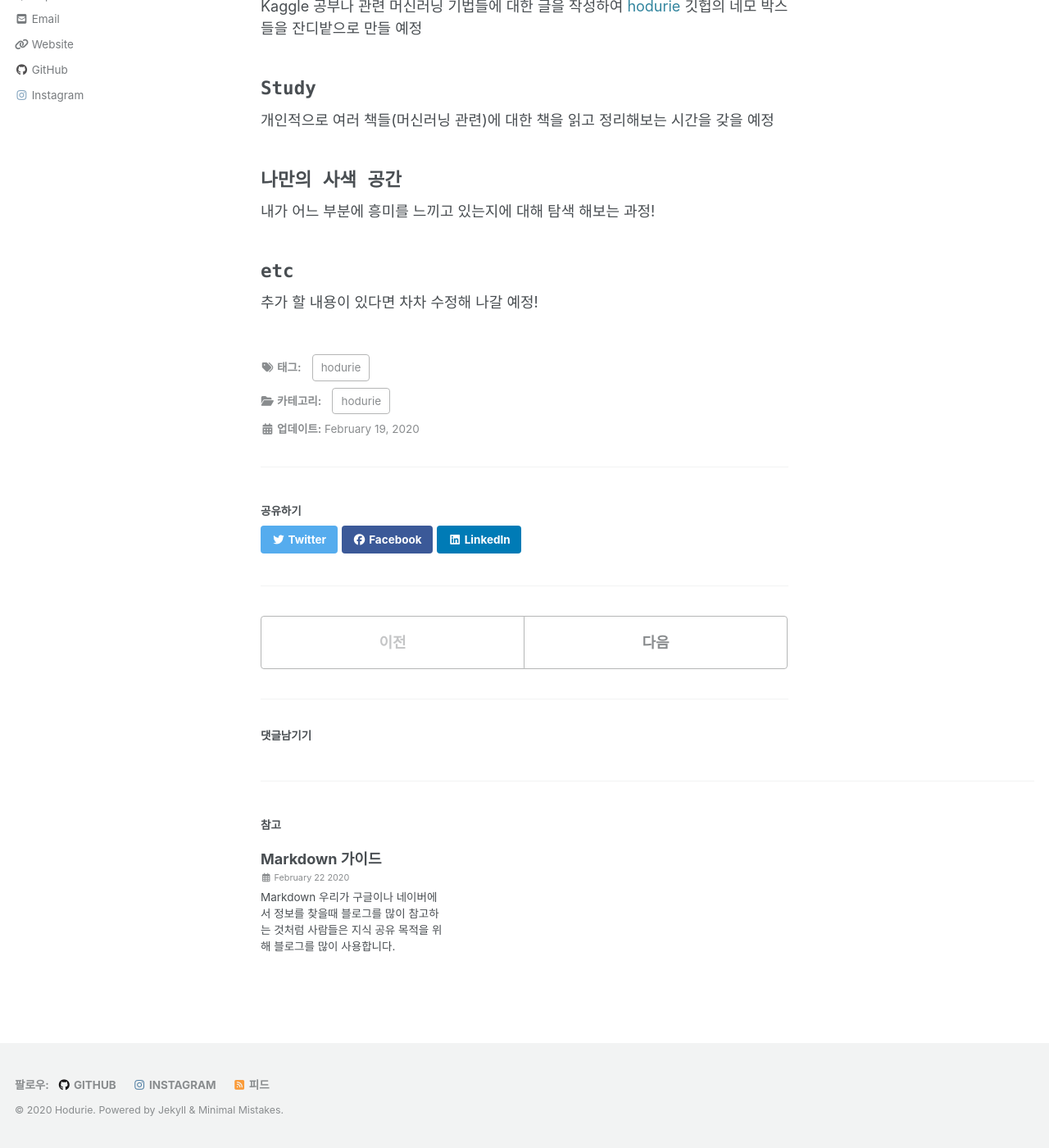
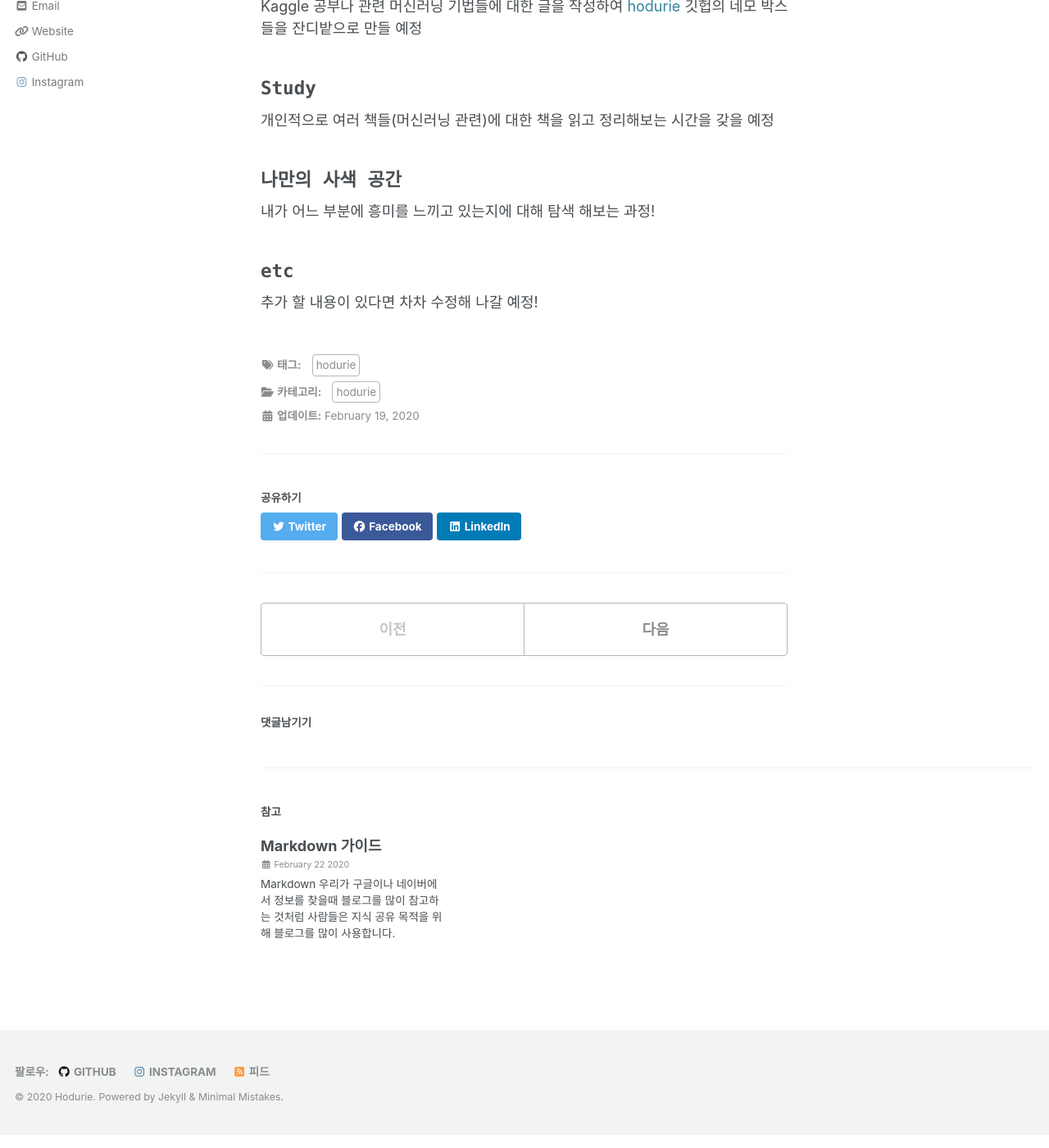
Before and after one commit to hodurie/hodurie.github.io, a Jekyll site: the page built from _posts/2020-02-19-hodurie's-first-post.md, in a window 1280 px wide and 1400 px high, scrolled down 710 px. Shown: the whole window at 82% size. Built offline with Jekyll 4.4.1, drawn with Linux system fonts in a browser that asks for light colours; nearby versions of some CDN libraries; comment, search, counter and statistics services are not loaded.

Commit message:
본문 아래 tag, category padding 조절

```diff
--- a/_sass/minimal-mistakes/_page.scss
+++ b/_sass/minimal-mistakes/_page.scss
@@ -312,12 +312,12 @@ body {
     margin-right: 10px;
   }
 }
-
+/* 태그, 카테고리 단어 padding 조절 */
 .page__taxonomy-item {
   display: inline-block;
   margin-right: 5px;
-  margin-bottom: 8px;
-  padding: 5px 10px;
+  margin-bottom: 6px;
+  padding: 2px 4px;
   text-decoration: none;
   border: 1px solid mix(#000, $border-color, 25%);
   border-radius: $border-radius;
```
